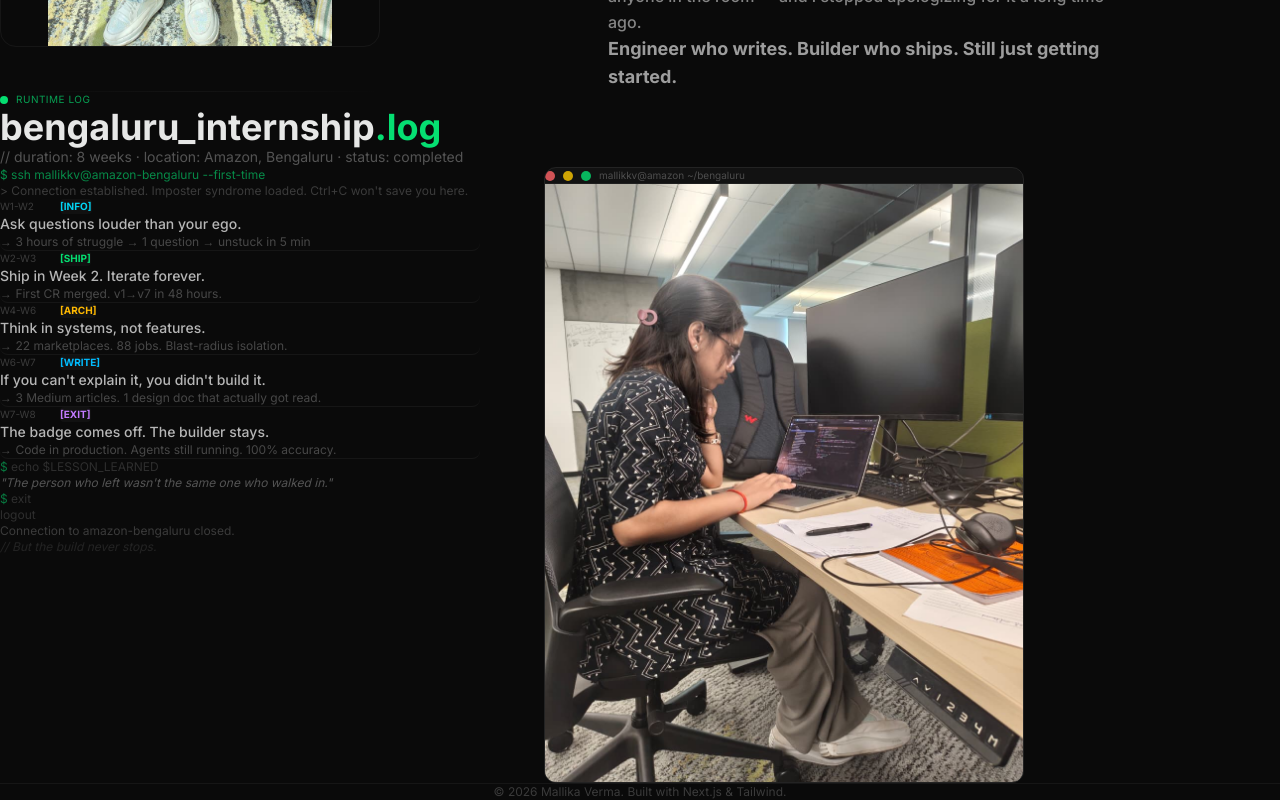
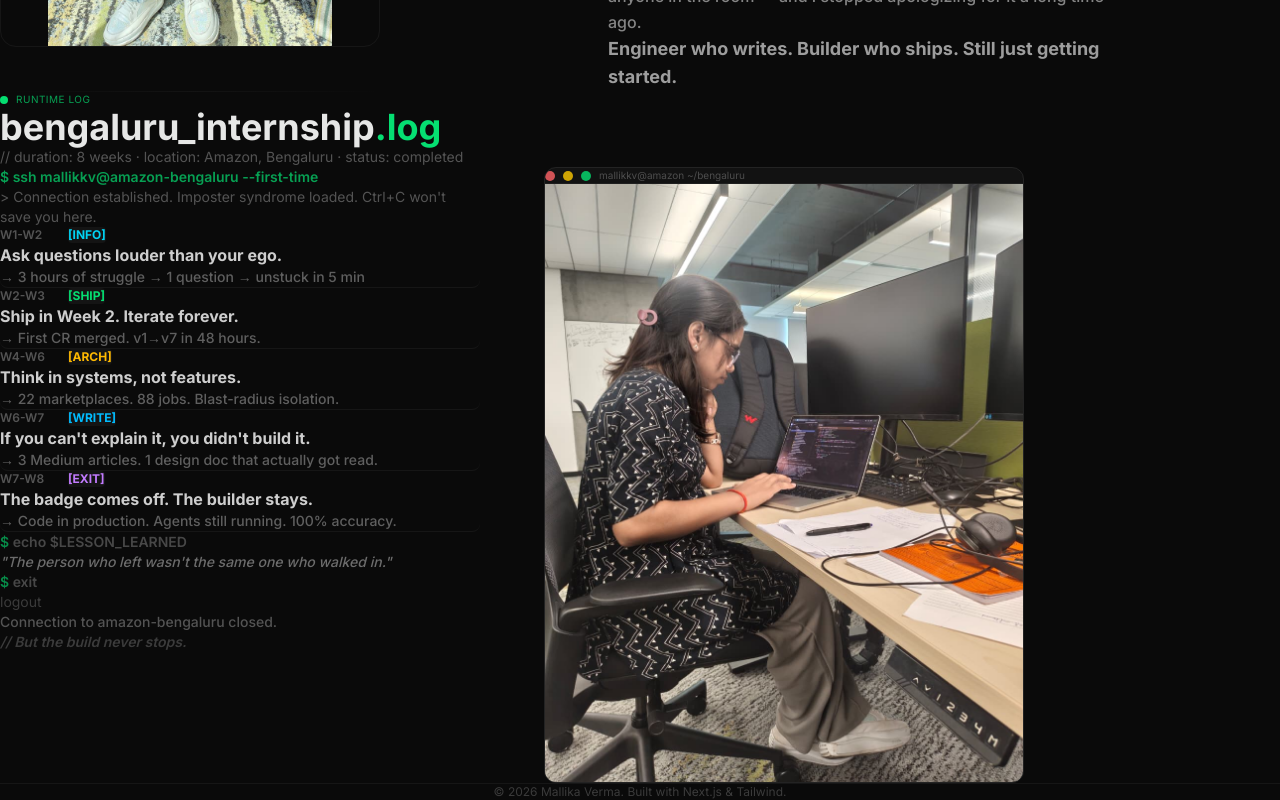
Before and after one commit to Mallika-coder/my-portfolio, a Next.js app: page / in a window 1280 px wide. Shown: the part 1713-2513 px from the top of the page. Built offline with nearby package versions, Linux system fonts and the light colour scheme; a web font is replaced by a local one.

Commit message:
Bold terminal content, more spacing between log entries (py-7), larger text

```diff
--- a/src/app/page.tsx
+++ b/src/app/page.tsx
@@ -549,9 +549,9 @@ export default function Home() {
                 transition={{ duration: 0.8, delay: 0.2 }}
               >
                 {/* SSH connect */}
-                <div className="py-4 text-xs">
-                  <p className="text-green-400/60">$ ssh mallikkv@amazon-bengaluru --first-time</p>
-                  <p className="text-white/20 mt-1">&gt; Connection established. Imposter syndrome loaded. Ctrl+C won&apos;t save you here.</p>
+                <div className="py-5 text-sm">
+                  <p className="text-green-400/70 font-semibold">$ ssh mallikkv@amazon-bengaluru --first-time</p>
+                  <p className="text-white/30 mt-2">&gt; Connection established. Imposter syndrome loaded. Ctrl+C won&apos;t save you here.</p>
                 </div>
 
                 {/* Log entries */}
@@ -564,41 +564,41 @@ export default function Home() {
                 ].map((entry, i) => (
                   <motion.div
                     key={entry.week}
-                    className="border-b border-white/5 py-5 hover:bg-white/[0.02] transition-colors px-4 -mx-4 rounded-lg group"
+                    className="border-b border-white/5 py-7 hover:bg-white/[0.02] transition-colors px-4 -mx-4 rounded-lg group"
                     initial={{ opacity: 0, y: 15 }}
                     whileInView={{ opacity: 1, y: 0 }}
                     viewport={{ once: true }}
                     transition={{ duration: 0.5, delay: 0.3 + i * 0.12 }}
                   >
-                    <div className="flex items-center gap-3 mb-2">
-                      <span className="text-[10px] text-white/20 w-12">{entry.week}</span>
-                      <span className={`text-[10px] font-bold ${entry.color} px-2 py-0.5 rounded bg-white/[0.03]`}>
+                    <div className="flex items-center gap-3 mb-3">
+                      <span className="text-xs text-white/30 font-semibold w-14">{entry.week}</span>
+                      <span className={`text-xs font-bold ${entry.color} px-2.5 py-1 rounded bg-white/[0.04]`}>
                         [{entry.level}]
                       </span>
                     </div>
-                    <p className="text-sm text-white/70 font-medium mb-1 group-hover:text-white/90 transition-colors">
+                    <p className="text-base text-white/80 font-bold mb-2 group-hover:text-white transition-colors">
                       {entry.msg}
                     </p>
-                    <p className="text-xs text-white/25">
+                    <p className="text-sm text-white/35 font-medium">
                       → {entry.detail}
                     </p>
                   </motion.div>
                 ))}
 
                 {/* System output */}
-                <div className="pt-8 space-y-3 text-xs">
-                  <p className="text-white/15">
-                    <span className="text-green-400/50">$</span> echo $LESSON_LEARNED
+                <div className="pt-10 space-y-4 text-sm">
+                  <p className="text-white/25 font-semibold">
+                    <span className="text-green-400/60">$</span> echo $LESSON_LEARNED
                   </p>
-                  <p className="text-white/30 italic">
+                  <p className="text-white/40 italic font-medium">
                     &quot;The person who left wasn&apos;t the same one who walked in.&quot;
                   </p>
-                  <div className="pt-4">
-                    <p className="text-white/15"><span className="text-green-400/50">$</span> exit</p>
-                    <p className="text-white/15 mt-1">logout</p>
-                    <p className="text-white/20 mt-1">Connection to amazon-bengaluru closed.</p>
+                  <div className="pt-5">
+                    <p className="text-white/25 font-semibold"><span className="text-green-400/60">$</span> exit</p>
+                    <p className="text-white/20 mt-2">logout</p>
+                    <p className="text-white/30 mt-2 font-medium">Connection to amazon-bengaluru closed.</p>
                   </div>
-                  <p className="text-white/10 mt-6 italic">// But the build never stops.</p>
+                  <p className="text-white/20 mt-8 italic font-semibold">// But the build never stops.</p>
                 </div>
               </motion.div>
             </div>
```
